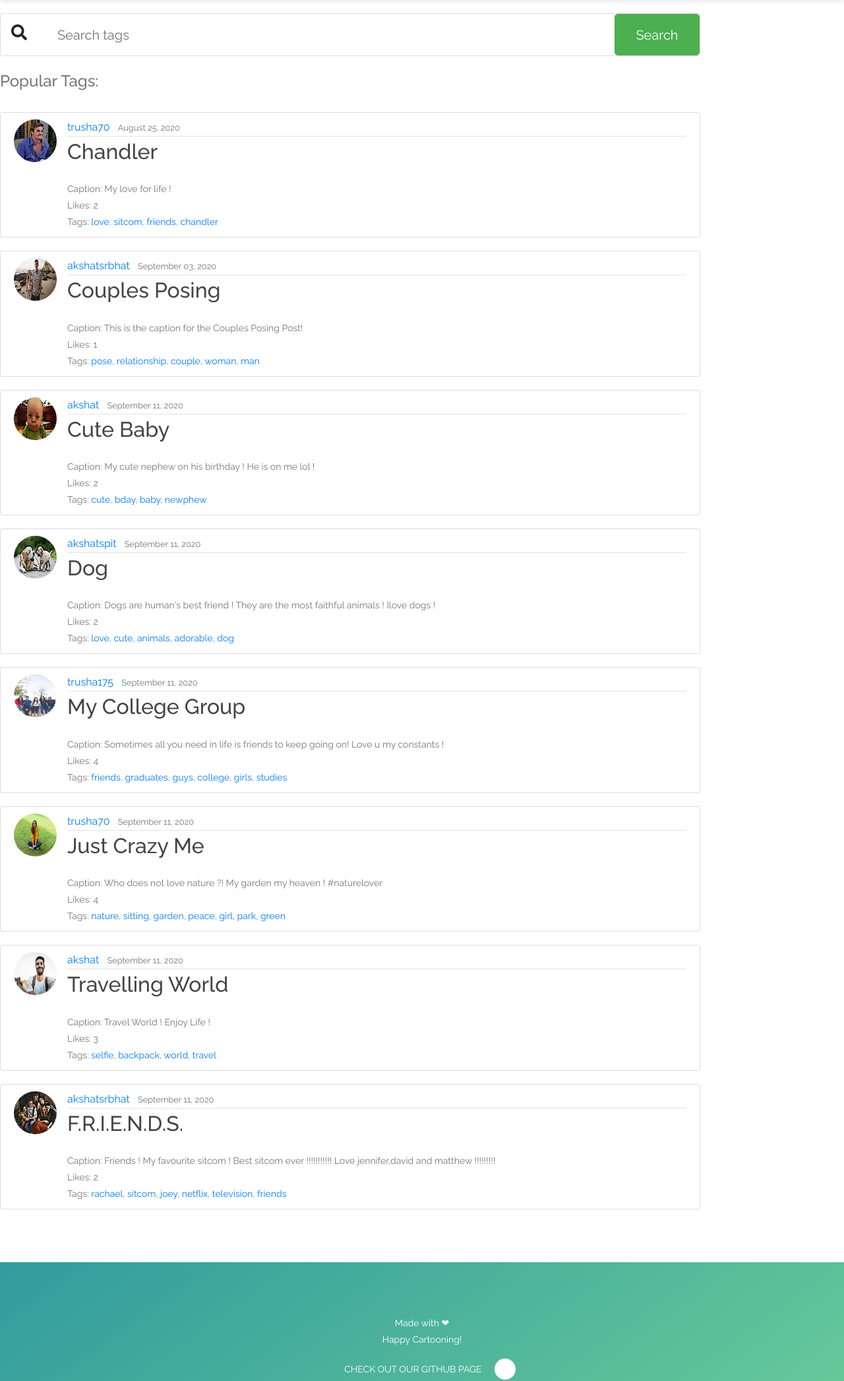
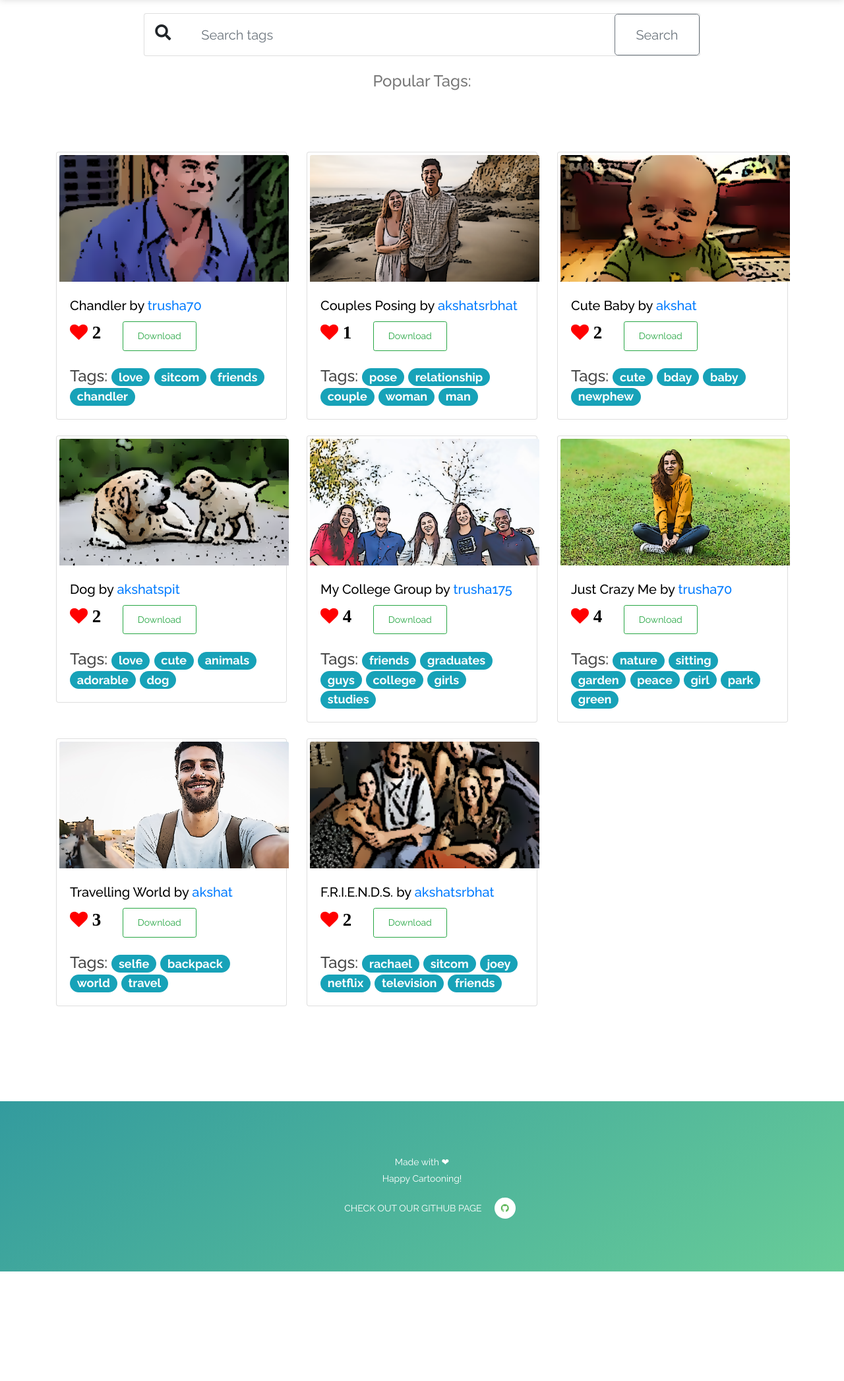
Before and after one commit to TrushaT/Fun-With-Cartoonista, a Django app: template post/templates/post/gallery.html in a window 1280 px wide. Shown: the part 80-2173 px from the top of the page at 66% size. After the commit the page ends 2007 px from the top, so only its background shows below. Run offline with Django 3.2, Linux system fonts and the light colour scheme; the template is opened without the code that fills it: values that come from a table or form of the project are taken from there, others are empty; data comes from the database, SQL or seed files in the repository; both versions use the stored data as it was after the commit; parts of the project's set-up code (start-up, migrations or seed data) failed here and were passed over; some libraries are stand-ins or nearby versions.

Commit message:
"gallery-page frontend updated"

```diff
--- a/Cartoonista/settings.py
+++ b/Cartoonista/settings.py
@@ -36,6 +36,7 @@ INSTALLED_APPS = [
     'post',
     'taggit',
     'rest_framework',
+    'django_social_share',
 ]
 
 SITE_ID = 1
--- /dev/null
+++ b/cartoonify/static/cartoonify/gallery_page.css
@@ -0,0 +1,47 @@
+.card-img-top {
+    width: 100%;
+    height: 15vw;
+    object-fit: cover;
+    margin: 4px;
+    position: relative;
+}
+
+.textWithBlurredBg {
+
+    display: inline-block;
+    transition: .3s;
+
+}
+
+.textWithBlurredBg img{
+    transition: .3s;
+}
+.textWithBlurredBg:hover img{
+    filter: blur(2px) brightness(60%);
+    box-shadow: 0 0 16px cyan ;
+
+
+}
+
+.textWithBlurredBg a {
+    position: absolute;
+    z-index: 1;
+    left:35%;
+    top : 30%;
+    text-align: center;
+    opacity: 0;
+    transition: all 0.3s;
+    background-color: transparent;
+    border: 2px solid #fff;
+    color: white;
+    margin: 0 auto;
+    padding: 0.5rem;
+    font-weight: bold;
+    font-size: smaller;
+    text-transform: uppercase;
+}
+
+
+.textWithBlurredBg:hover :not( img ){
+    opacity: 1;
+}
--- a/post/templates/post/gallery.html
+++ b/post/templates/post/gallery.html
@@ -16,6 +16,8 @@
 
     <link rel="stylesheet" href="https://use.fontawesome.com/releases/v5.1.0/css/all.css" integrity="sha384-lKuwvrZot6UHsBSfcMvOkWwlCMgc0TaWr+30HWe3a4ltaBwTZhyTEggF5tJv8tbt" crossorigin="anonymous">
 
+    <link rel="stylesheet" href="https://cdnjs.cloudflare.com/ajax/libs/font-awesome/4.7.0/css/font-awesome.min.css">
+
     <link rel="stylesheet" href="{% static 'cartoonify/base.css' %}">
 
     <link rel="stylesheet" href="{% static 'cartoonify/tagsinput.css' %}" type="text/css">
@@ -23,6 +25,9 @@
     <link rel="stylesheet" href="{% static 'cartoonify/main.css' %}" type="text/css">
 
     <link rel="stylesheet" href="http://code.jquery.com/ui/1.8.18/themes/base/jquery-ui.css" type="text/css" media="all" />
+
+    <link rel="stylesheet" href="{% static 'cartoonify/gallery_page.css' %}">
+
 
     {% if title %}
     <title> Fun With Cartoonista - {{title}}</title>
@@ -69,8 +74,11 @@
     <!-- ***** Header Area End ***** -->
 
     <section class="section" id="features" style="position: relative; margin-top: 2rem;">
-        <div class="row">
-            <div class="col-md-10 col-xs-8 col-sm-10">
+        <div class="row text-center">
+            {% comment %} <div class="col-md-12 col-xs-8 col-sm-10"> {% endcomment %}
+            <div class="col-md-2">
+            </div>
+            <div class="col-md-8">
                 {% if messages %} {% for message in messages %}
                 <div class="alert alert-{{ message.tags }}"> {{ message }}</div>
                 {% endfor %} {% endif %}
@@ -86,7 +94,7 @@
                             </div>
                             <!--end of col-->
                             <div class="col-auto">
-                                <button class="btn btn-lg btn-success" type="submit">Search</button>
+                                <button class="btn btn-lg btn-outline-secondary" type="submit">Search</button>
                             </div>
                             <!--end of col-->
                         </div>
@@ -94,8 +102,53 @@
                 <br>
                 <p class="h4">Popular Tags: {% for tag in common_tags %}<a class='btn btn-info' href="{% url 'per-category' tag.slug %}">{{ tag.name }}</a>{% if not forloop.last %} {% endif %}{% endfor %}</p>
                 <br>
-                {% for post in posts %}
-                    <article class="media content-section">
+                </div>
+                </div>
+
+                <main>
+                 <section id="gallery">
+                    <div class="container">
+                            <div class="row">
+                                {% for post in posts %}<!-- Use for loop here -->
+                                    <div class="col-lg-4 mb-4">
+                                        <div class="card">
+                                            <div class="textWithBlurredBg">
+                                                <img src="{{ post.header_image.url }}" class="card-img-top">
+                                                 <a href="{% url 'detail_post' post.id %}" > More info </a>
+                                            </div>
+
+                                            <div class="card-body">
+                                                    <h5 class="card-title" style = "color:black">{{ post.title }} by <a class="mr-2" href="{% url 'user-posts' post.author.username %}">{{ post.author }}</a></h5>
+                                                    {% comment %} <p>Likes : {{ post.likes.count }} </p> {% endcomment %}
+                                                    <i class="fa fa-heart" style="font-size:27px;color:red;"> <b style = "color:black">{{ post.likes.count }} </b></i>&nbsp &nbsp &nbsp &nbsp
+                                                    <a href="{{ post.header_image.url }}" class="btn btn-outline-success btn-sm" download>  Download</a>
+
+
+                                                    <br>
+                                                    <br>
+                                                    <h4>
+                                                    Tags:{% for tag in post.tags.all %}
+
+                                                    <a href="{% url 'per-category' tag %}">
+                                                        <span class="badge badge-pill badge-info">{{ tag.name }}</span>
+                                                    </a>
+                                                    {% if not forloop.last %} {% endif %}{% endfor %}
+                                                    </h4>
+
+
+                                            </div>
+                                        </div>
+                                    </div>
+                                {% endfor %}
+                            </div>
+                        </div>
+
+                    </section>
+                </main>
+
+
+
+                    {% comment %} <article class="media content-section">
                         <img class="rounded-circle article-img" src="{{ post.header_image.url }}">
                         <div class="media-body">
                             <div class="article-metadata">
@@ -106,12 +159,14 @@
                             <p class="article-content">
                                 Caption: {{ post.caption }}
                                 Likes: {{ post.likes.count }}
-                                Tags: {% for tag in post.tags.all %}<a href="{% url 'per-category' tag %}">{{ tag.name }}</a>{% if not forloop.last %}, {% endif %}{% endfor %}
-                            </p>
+                                Tags: % for tag in post.tags.all %}<a href="{% url 'per-category' tag %}">{{ tag.name }}</a>{% if not forloop.last %}, {% endif %}{% endfor %}
+                            </p>{
                         </div>
-                    </article>
-                {% endfor %}
+                    </article> {% endcomment %}
+
             </div>
+        </div>
+        <div class = "col-md-2">
         </div>
     </section>
 
```
Also changed, not shown: db.sqlite3, media/1280-selfie.jpg_result.png (added), media/GroupPic2.jpg_result.png (added), media/dog.jpeg (added), media/dog.jpeg_result.png (added), media/img_2.jpg (added), media/img_2.jpg_result.png (added), media/img_4.jpg (added), media/img_4.jpg_result.png (added), media/img_5.jpg_result.png (added), media/photo-1558898479-33c0057a5d12.jpg_result.png (added), post/models.py (line endings or trailing spaces).
